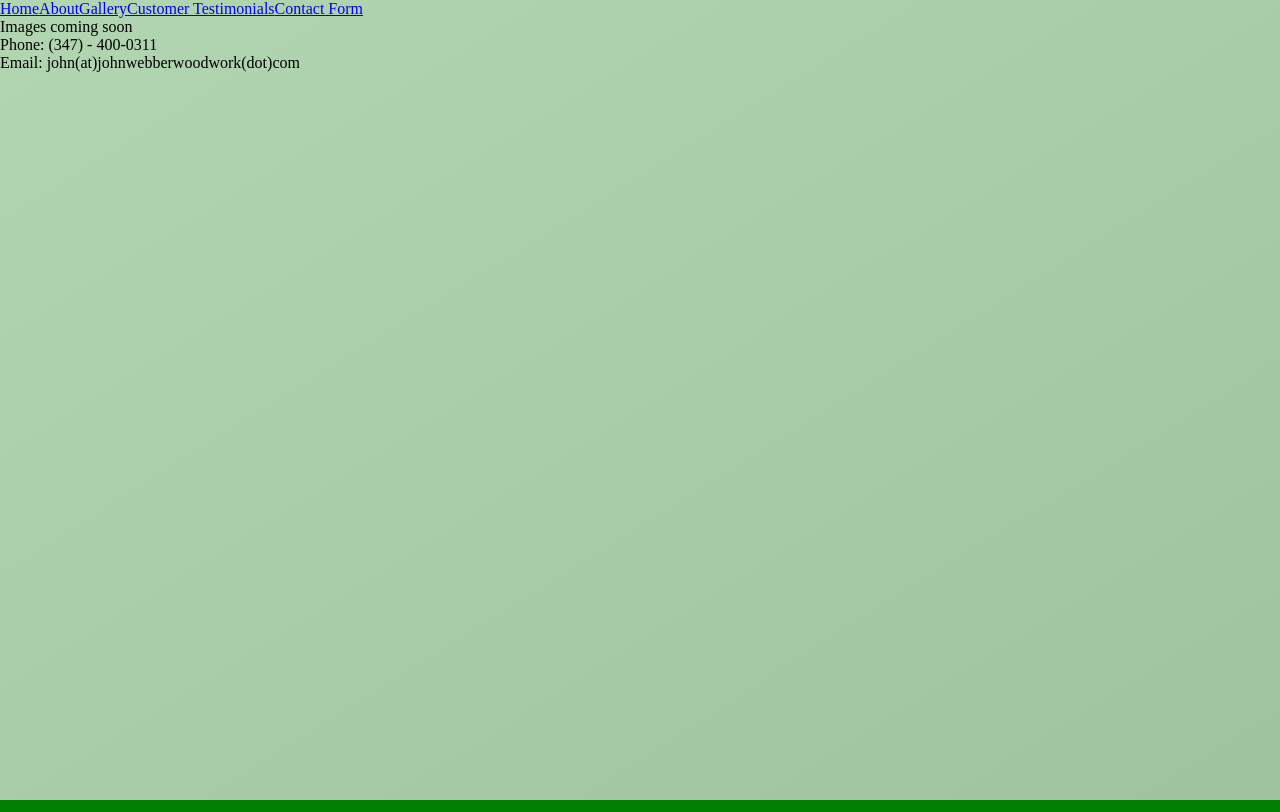
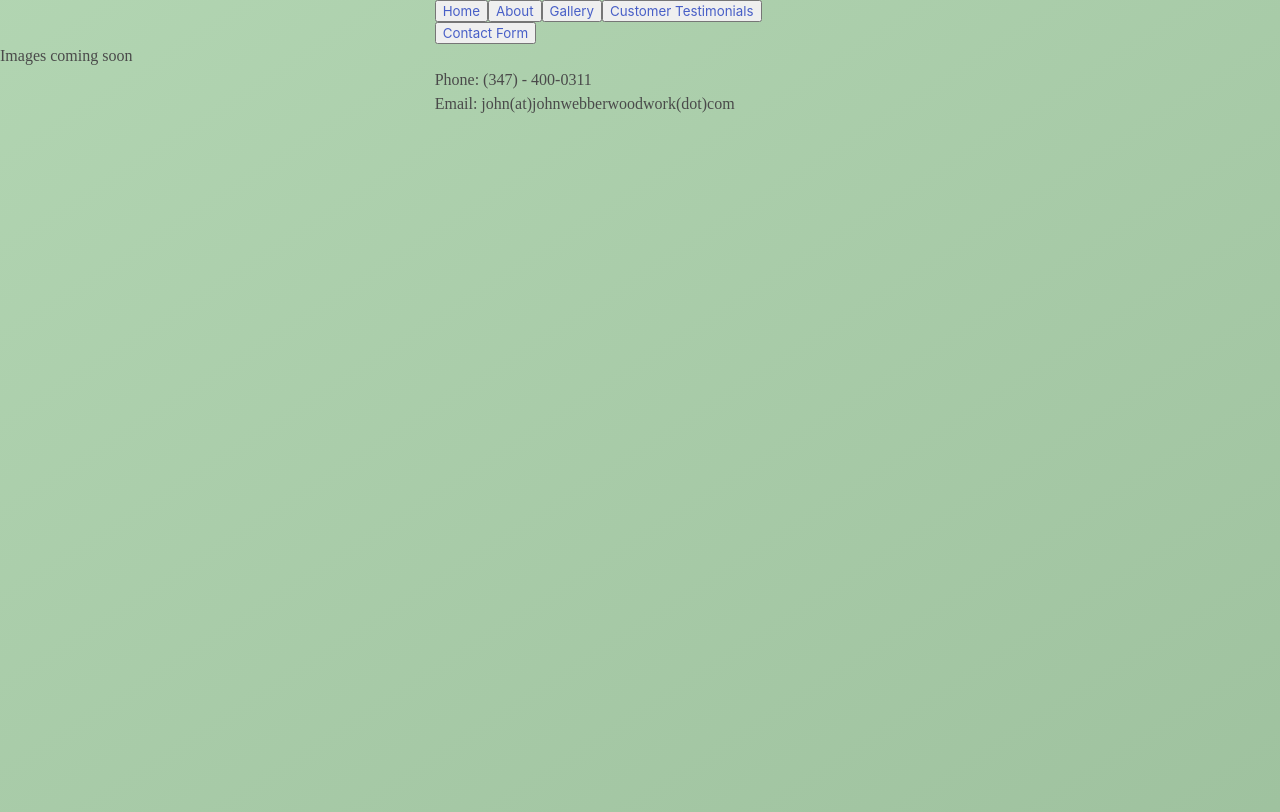
Before and after one commit to elizlotto/webberwoodwork, a React (Create React App) app in the folder client/: page /#/portfolio in a window 1280 px wide. Built offline with nearby package versions, Linux system fonts and the light colour scheme; a web font is replaced by a local one.

Commit message:
added bulma flexbox

```diff
--- a/client/src/components/FooterBar.jsx
+++ b/client/src/components/FooterBar.jsx
@@ -2,9 +2,15 @@ import React from 'React';
 
 const FooterBar = () => {
   return (<footer className="footer-bar">
-    <div>Phone: (347) - 400-0311
+    <div class="columns">
+    <div class="column"></div>
+      <div class="column">
+      <div>Phone: (347) - 400-0311
     </div>
     <div>Email: john(at)johnwebberwoodwork(dot)com</div>
+      </div>
+      <div class="column"></div>
+    </div>
   </footer>);
 };
 
--- a/client/src/components/NavigationBar.jsx
+++ b/client/src/components/NavigationBar.jsx
@@ -5,11 +5,20 @@ import { Link } from 'react-router-dom';
 const NavigationBar = () => {
   return (
     <nav>
-      <Link to="/">Home</Link>
-      <Link to="/about">About</Link>
-      <Link to="/portfolio">Gallery</Link>
-      <Link to="/testimonials">Customer Testimonials</Link>
-      <Link to="/contact">Contact Form</Link>
+      <div class="columns">
+        <div class="column"></div>
+        <div class="column">
+          <button><Link to="/">Home</Link></button>
+      <button><Link to="/about">About</Link></button>
+      <button><Link to="/portfolio">Gallery</Link></button>
+      <button><Link to="/testimonials">Customer Testimonials</Link></button>
+          <button><Link to="/contact">Contact Form</Link></button>
+      </div>
+        <div class="column"></div>
+
+
+      </div>
+
     </nav>
   );
 };
--- a/client/src/index.html
+++ b/client/src/index.html
@@ -1,17 +1,22 @@
-<!DOCTYPE html/>
+<!DOCTYPE html />
 <html lang="en">
+
 <head>
+  <link rel="stylesheet" href="https://cdn.jsdelivr.net/npm/bulma@0.9.1/css/bulma.min.css">
   <meta charset="UTF-8" />
-    <meta name="viewport" content="width=device-width, initial-scale=1.0" />
+  <meta name="viewport" content="width=device-width, initial-scale=1">
   <title>John Webber Woodwork</title>
 
 </head>
+
 <body>
 
   <!-- react app -->
   <div id="root"></div>
+  <script defer src="https://use.fontawesome.com/releases/v5.14.0/js/all.js"></script>
   <script src="dist/bundle.js"></script>
   <!-- webpack script: to be autoloaded -->
 
 </body>
+
 </html>
--- a/package.json
+++ b/package.json
@@ -13,6 +13,7 @@
   "license": "ISC",
   "dependencies": {
     "babel-loader": "^8.1.0",
+    "bulma": "^0.9.1",
     "concurrently": "^5.3.0",
     "cors": "^2.8.5",
     "express": "^4.17.1",
```
Also changed, not shown: 1 other file (tests, documents, lock files or other folders). Lines whose indentation alone changed are shown as unchanged.
